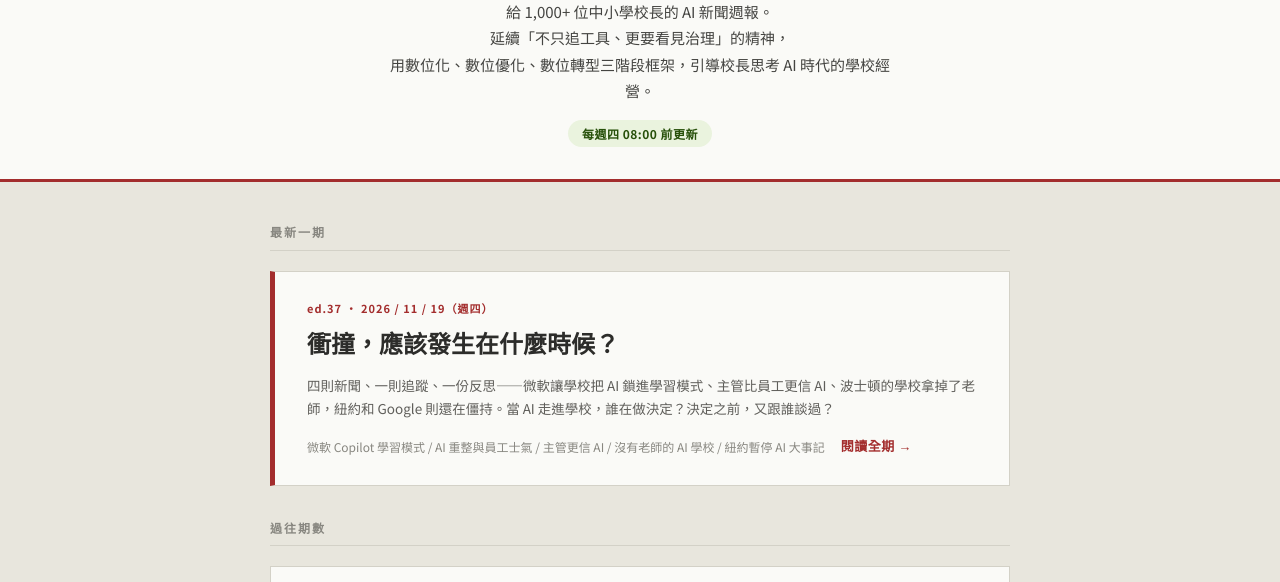
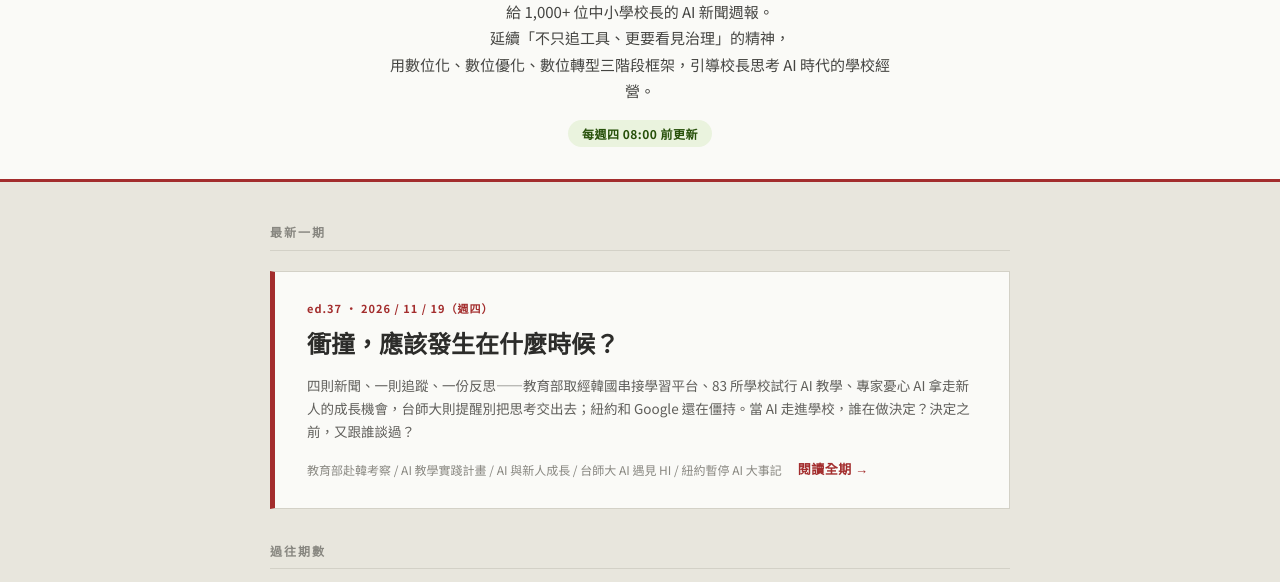
Before and after one commit to awspeng-png/the-one-ai, a plain HTML site: page index.html in a window 1280 px wide. Shown: the part 144-726 px from the top of the page. Drawn offline with Linux system fonts and the light colour scheme.

Commit message:
Update index.html

```diff
--- a/index.html
+++ b/index.html
@@ -235,9 +235,9 @@ footer {
   <a class="hero-card" href="ed-37.html">
     <div class="hero-badge">ed.37 ・ 2026 / 11 / 19（週四）</div>
     <div class="hero-title">衝撞，應該發生在什麼時候？</div>
-    <div class="hero-lede">四則新聞、一則追蹤、一份反思——微軟讓學校把 AI 鎖進學習模式、主管比員工更信 AI、波士頓的學校拿掉了老師，紐約和 Google 則還在僵持。當 AI 走進學校，誰在做決定？決定之前，又跟誰談過？</div>
+    <div class="hero-lede">四則新聞、一則追蹤、一份反思——教育部取經韓國串接學習平台、83 所學校試行 AI 教學、專家憂心 AI 拿走新人的成長機會，台師大則提醒別把思考交出去；紐約和 Google 還在僵持。當 AI 走進學校，誰在做決定？決定之前，又跟誰談過？</div>
     <div class="hero-meta">
-      <span class="hero-date">微軟 Copilot 學習模式 / AI 重整與員工士氣 / 主管更信 AI / 沒有老師的 AI 學校 / 紐約暫停 AI 大事記</span>
+      <span class="hero-date">教育部赴韓考察 / AI 教學實踐計畫 / AI 與新人成長 / 台師大 AI 遇見 HI / 紐約暫停 AI 大事記</span>
       <span class="read-btn">閱讀全期</span>
     </div>
   </a>
```
